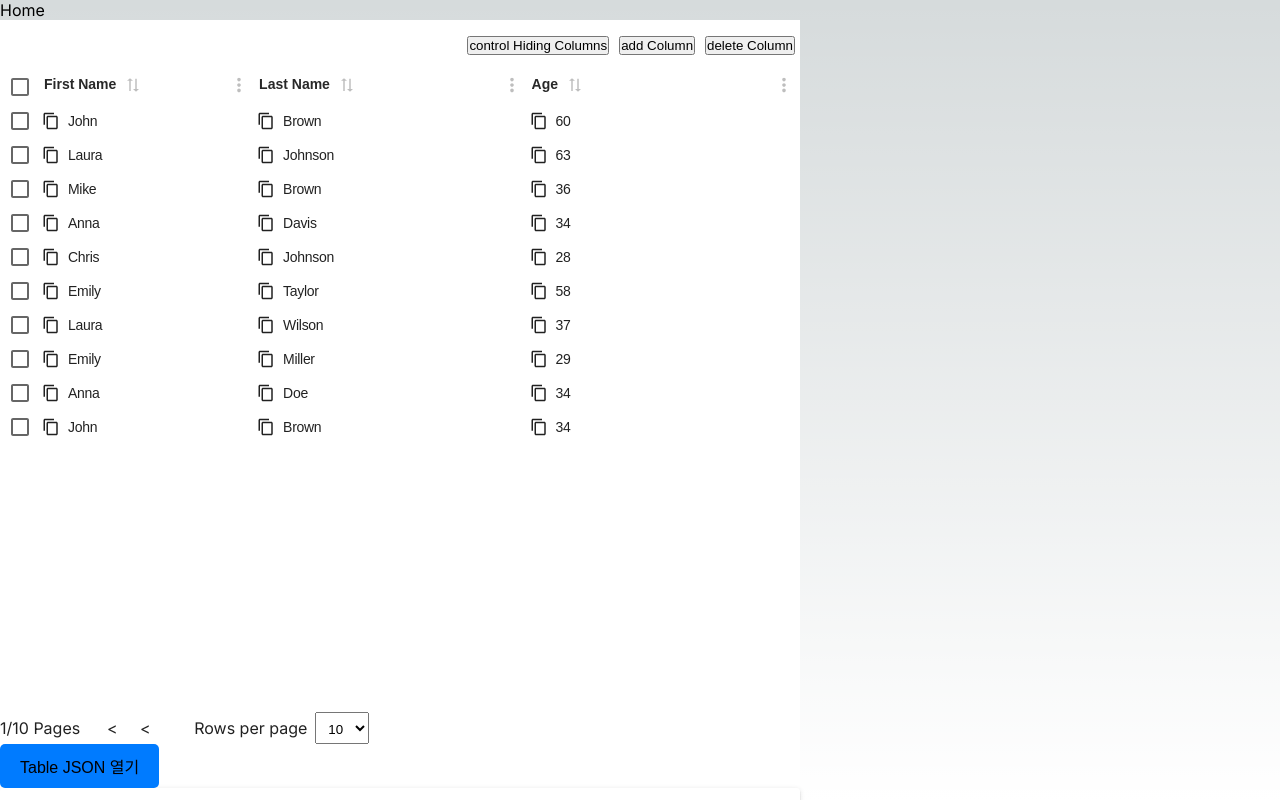
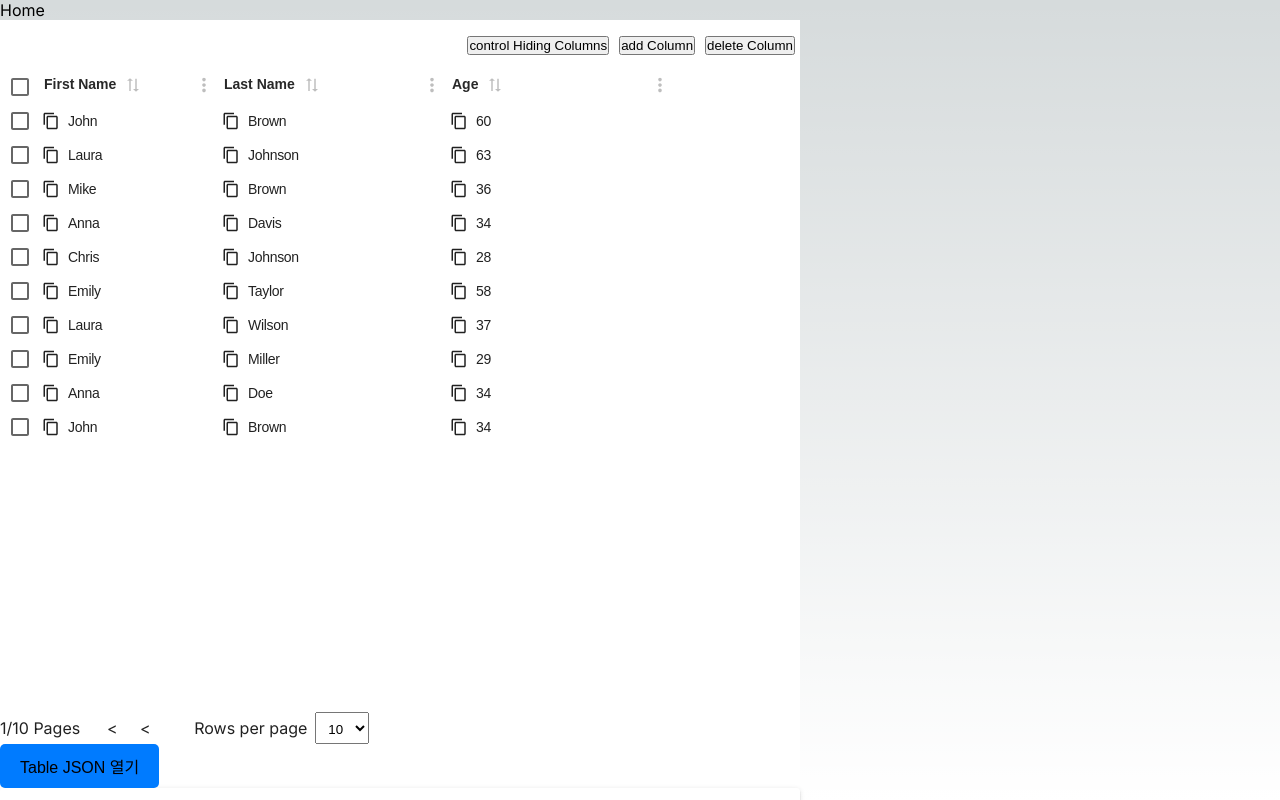
Before and after one commit to ohiomanbo/next-playground, a Next.js app: page / in a window 1280 px wide. Built offline with nearby package versions, Linux system fonts and the light colour scheme.

Commit message:
fix: change onChange column resize way

```diff
--- a/src/Table/modulized/MaterialReactTable/PaginatedDataTable.tsx
+++ b/src/Table/modulized/MaterialReactTable/PaginatedDataTable.tsx
@@ -104,7 +104,7 @@ const PaginatedDataTable = <TData extends MRT_RowData>({
 
   const table = useMaterialReactTable({
     localization: MRT_Localization_KO,
-    layoutMode: "grid",
+    layoutMode: "grid-no-grow",
     initialState: {
       density: "compact",
     },
@@ -221,7 +221,7 @@ const PaginatedDataTable = <TData extends MRT_RowData>({
 
     /** column resize */
     enableColumnResizing,
-    columnResizeMode: "onEnd",
+    columnResizeMode: "onChange",
 
     /** pagination */
     manualPagination: true,
```
